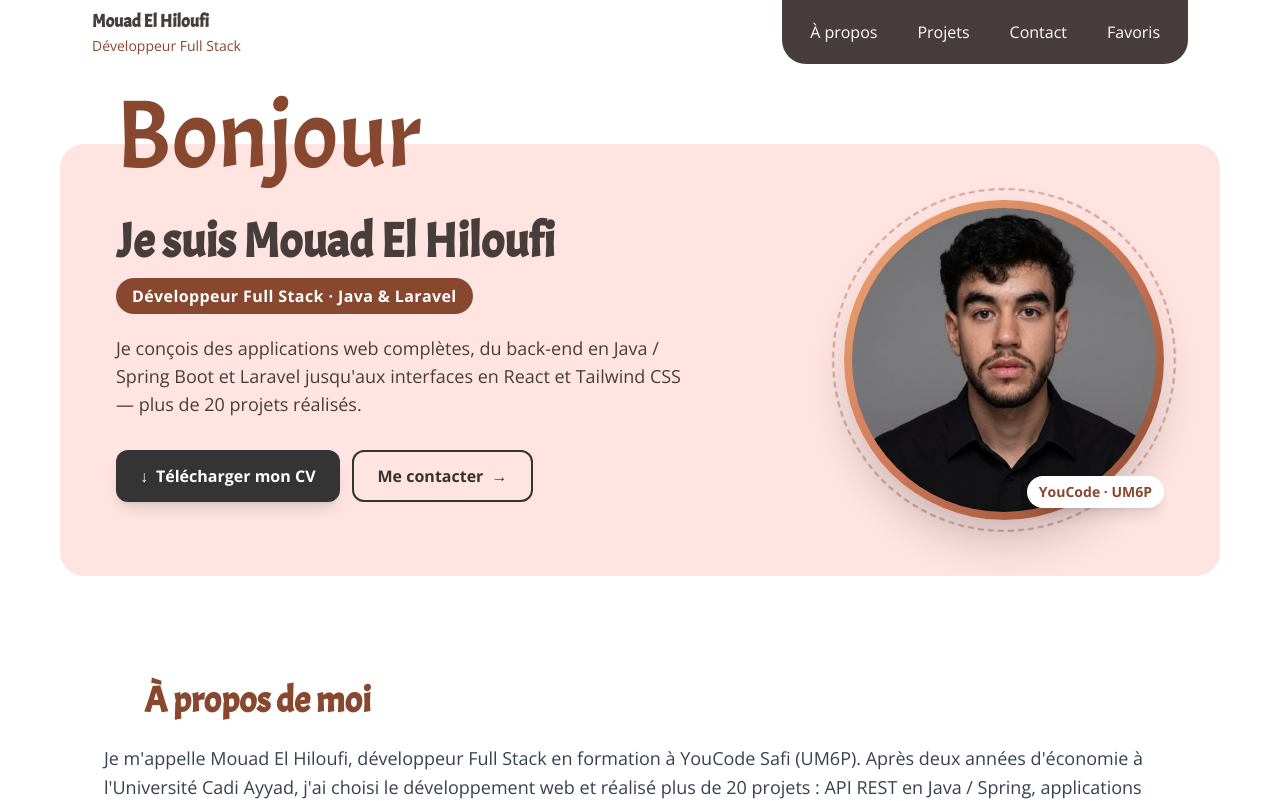
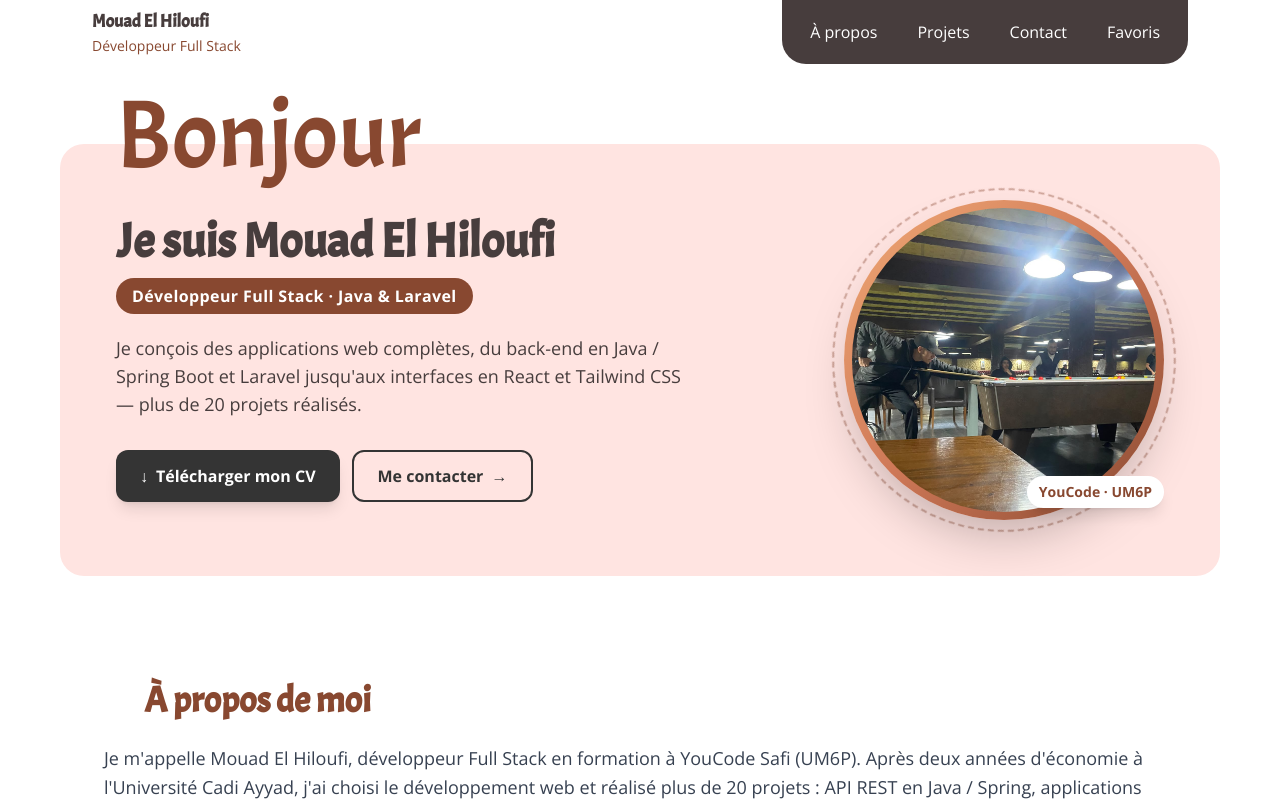
Before and after one commit to Mouadelhiloufi/MouadFolio, a React (Vite) app: page / in a window 1280 px wide. Shown: the top 801 px of the page. Built offline with nearby package versions, Linux system fonts and the light colour scheme.

Commit message:
Fix profile image path

```diff
--- a/index.html
+++ b/index.html
@@ -13,7 +13,7 @@
     <meta property="og:type" content="website" />
     <meta property="og:title" content="Mouad El Hiloufi — Développeur Full Stack" />
     <meta property="og:description" content="Java, Spring Boot, Laravel, PHP, React — plus de 20 projets réalisés. Découvrez mes projets et téléchargez mon CV." />
-    <meta property="og:image" content="/mouad.jpg" />
+    <meta property="og:image" content="/mouad-snooker.jpeg" />
     <meta name="twitter:card" content="summary" />
 
     <!-- Favicon -->
--- a/src/components/Hero.jsx
+++ b/src/components/Hero.jsx
@@ -16,7 +16,7 @@ function Hero() {
                                         animate-[spin_40s_linear_infinite]"></div>
                         <div className="absolute inset-0 rounded-full p-2 bg-gradient-to-br from-[#F1AA76] via-[#CE7857] to-[#884830] shadow-2xl">
                             <img
-                                src="/mouad.jpg"
+                                src="/mouad-snooker.jpeg"
                                 className="w-full h-full rounded-full object-cover object-top
                                            transition-transform duration-500 hover:scale-[1.03]"
                                 alt="Mouad El Hiloufi"
--- a/src/pages/FavoritesShowcase.jsx
+++ b/src/pages/FavoritesShowcase.jsx
@@ -72,7 +72,7 @@ export default function FavoritesShowcase() {
       name: "Mouad El Hiloufi",
       title: "BENITO",
       achievements: "0-time World Champion 😂",
-      image: "/WhatsApp%20Image%202026-10-23%20at%2014.40.33.jpeg",
+      image: "/mouad-snooker.jpeg",
       imagePosition: "center 20%",
       stats: "40+ Century Breaks",
       specialty: "Fastest 147 Break",
```
Also changed, not shown: public/mouad-snooker.jpeg (added), 1 other file (tests, documents, lock files or other folders).
